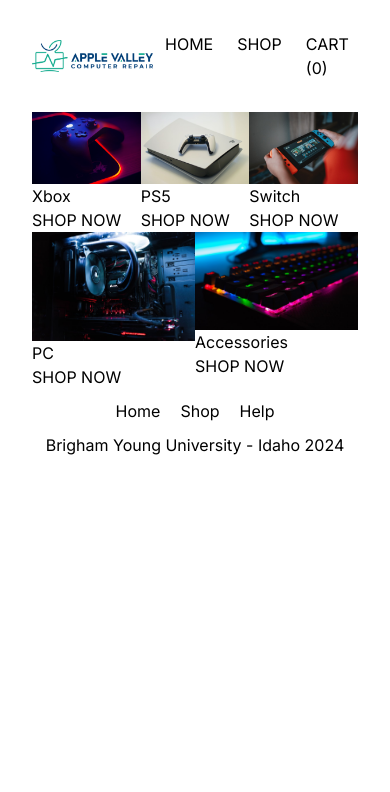
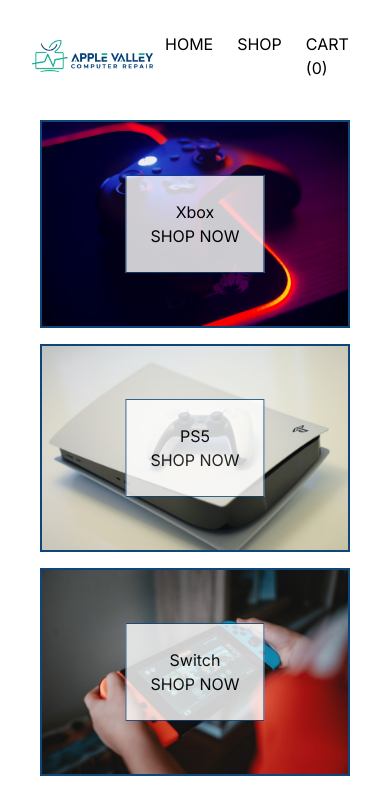
Before and after one commit to sosaemilio/ecommerce-wdd430, a Next.js app: page / in a window 390 px wide. Shown: the top 792 px of the page. Built offline with nearby package versions, Linux system fonts and the light colour scheme.

Commit message:
Site responsive

```diff
--- a/src/app/cart/Cart.module.css
+++ b/src/app/cart/Cart.module.css
@@ -33,7 +33,7 @@
 .buttons > * {
   width: 25px;
   height: 30px;
-    background-color: black;
+  background-color: #76c9bb;
   color: white;
   border: none;
   margin: 0.5rem;
--- a/src/app/globals.css
+++ b/src/app/globals.css
@@ -41,6 +41,7 @@
   padding: 0 2rem;
 }
 
+@media screen and (min-width 1000px) {
   .small {
     display: grid;
     grid-template-columns: 1fr 1fr 1fr;
@@ -50,3 +51,9 @@
     display: grid;
     grid-template-columns: 1fr 1fr;
   }
+}
+
+.small, .large {
+  display: flex;
+  flex-direction: column;
+}
--- a/src/components/CategoryCard/CategoryCard.module.css
+++ b/src/components/CategoryCard/CategoryCard.module.css
@@ -1,4 +1,4 @@
-@media only screen and (min-width: 600px) {
+
 .card {
   margin: 0.5rem;
   flex: 1 1 auto;
@@ -6,7 +6,7 @@
 }
 .image {
   object-fit: cover;
-    border: 2px solid black;
+  border: 2px solid #0c467b;
   transition: all 5s cubic-bezier(0.14, 0.96, 0.91, 0.6);
 }
 .info {
@@ -18,7 +18,7 @@
   text-align: center;
   transform: translate(-50%, -50%);
   opacity: 0.8;
-    border: 1px solid black;
+  border: 1px solid #0c467b;
   cursor: pointer;
 }
 .card:hover .image {
@@ -27,4 +27,3 @@
 .card:hover .info {
   opacity: 0.9;
 }
-}
--- a/src/components/Navbar/Navbar.module.css
+++ b/src/components/Navbar/Navbar.module.css
@@ -22,5 +22,5 @@
     color: black;
 }
 .navlink a:hover {
-    color: #f9826c;
+    color: #76c9bb;
 }
--- a/src/components/ProductCard/ProductCard.module.css
+++ b/src/components/ProductCard/ProductCard.module.css
@@ -18,10 +18,10 @@
     padding: 0.75rem 0;
     background: transparent;
     text-transform: uppercase;
-    border: 2px solid black;
+    border: 2px solid #76c9bb;
     cursor: pointer;
 }
 .button:hover {
-    background: black;
+    background: #76c9bb;
     color: white;
 }
```
Lines whose indentation alone changed are shown as unchanged.
